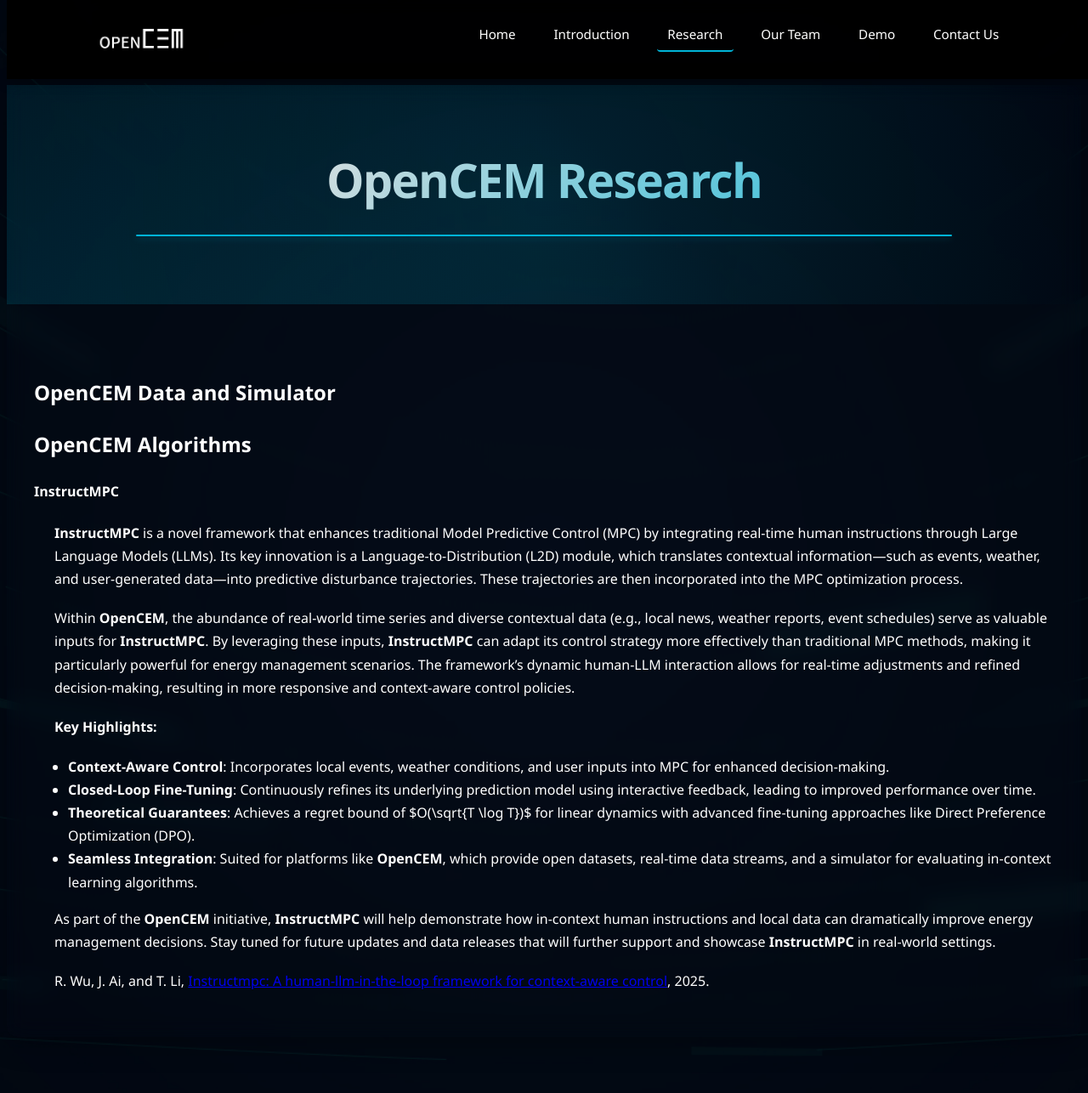
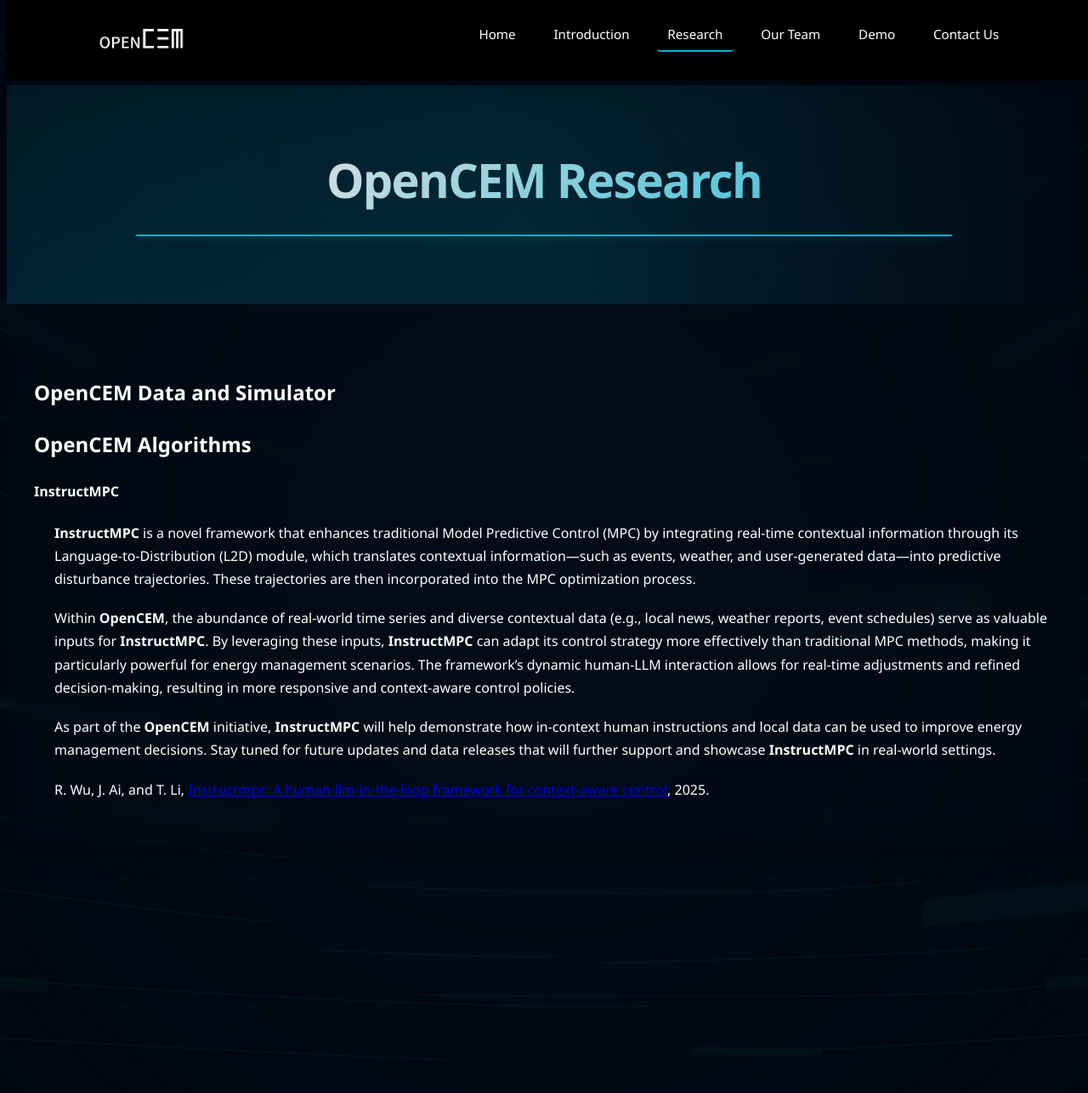
Before and after one commit to OpenCEM-platform/opencem-platform.github.io, a Jekyll site: the page built from research.markdown, in a window 1280 px wide and 1300 px high. Shown: the top 1286 px of the window at 85% size. Built offline with Jekyll 4.4.1, drawn with Linux system fonts in a browser that asks for light colours.

Commit message:
Update research.markdown

```diff
--- a/research.markdown
+++ b/research.markdown
@@ -8,18 +8,11 @@ title: OpenCEM Research
 
 #### InstructMPC
 
-**InstructMPC** is a novel framework that enhances traditional Model Predictive Control (MPC) by integrating real-time human instructions through Large Language Models (LLMs). Its key innovation is a Language-to-Distribution (L2D) module, which translates contextual information—such as events, weather, and user-generated data—into predictive disturbance trajectories. These trajectories are then incorporated into the MPC optimization process.
+**InstructMPC** is a novel framework that enhances traditional Model Predictive Control (MPC) by integrating real-time contextual information through its Language-to-Distribution (L2D) module, which translates contextual information—such as events, weather, and user-generated data—into predictive disturbance trajectories. These trajectories are then incorporated into the MPC optimization process.
 
 Within **OpenCEM**, the abundance of real-world time series and diverse contextual data (e.g., local news, weather reports, event schedules) serve as valuable inputs for **InstructMPC**. By leveraging these inputs, **InstructMPC** can adapt its control strategy more effectively than traditional MPC methods, making it particularly powerful for energy management scenarios. The framework’s dynamic human-LLM interaction allows for real-time adjustments and refined decision-making, resulting in more responsive and context-aware control policies.
 
-**Key Highlights:**
-
-* **Context-Aware Control**: Incorporates local events, weather conditions, and user inputs into MPC for enhanced decision-making.
-* **Closed-Loop Fine-Tuning**: Continuously refines its underlying prediction model using interactive feedback, leading to improved performance over time.
-* **Theoretical Guarantees**: Achieves a regret bound of $O(\sqrt{T \log T})$ for linear dynamics with advanced fine-tuning approaches like Direct Preference Optimization (DPO).
-* **Seamless Integration**: Suited for platforms like **OpenCEM**, which provide open datasets, real-time data streams, and a simulator for evaluating in-context learning algorithms.
-
-As part of the **OpenCEM** initiative, **InstructMPC** will help demonstrate how in-context human instructions and local data can dramatically improve energy management decisions. Stay tuned for future updates and data releases that will further support and showcase **InstructMPC** in real-world settings.
+As part of the **OpenCEM** initiative, **InstructMPC** will help demonstrate how in-context human instructions and local data can be used to improve energy management decisions. Stay tuned for future updates and data releases that will further support and showcase **InstructMPC** in real-world settings.
 
 R. Wu, J. Ai, and T. Li, [Instructmpc: A human-llm-in-the-loop framework for context-aware
 control](https://arxiv.org/abs/2504.05946), 2025.
```
